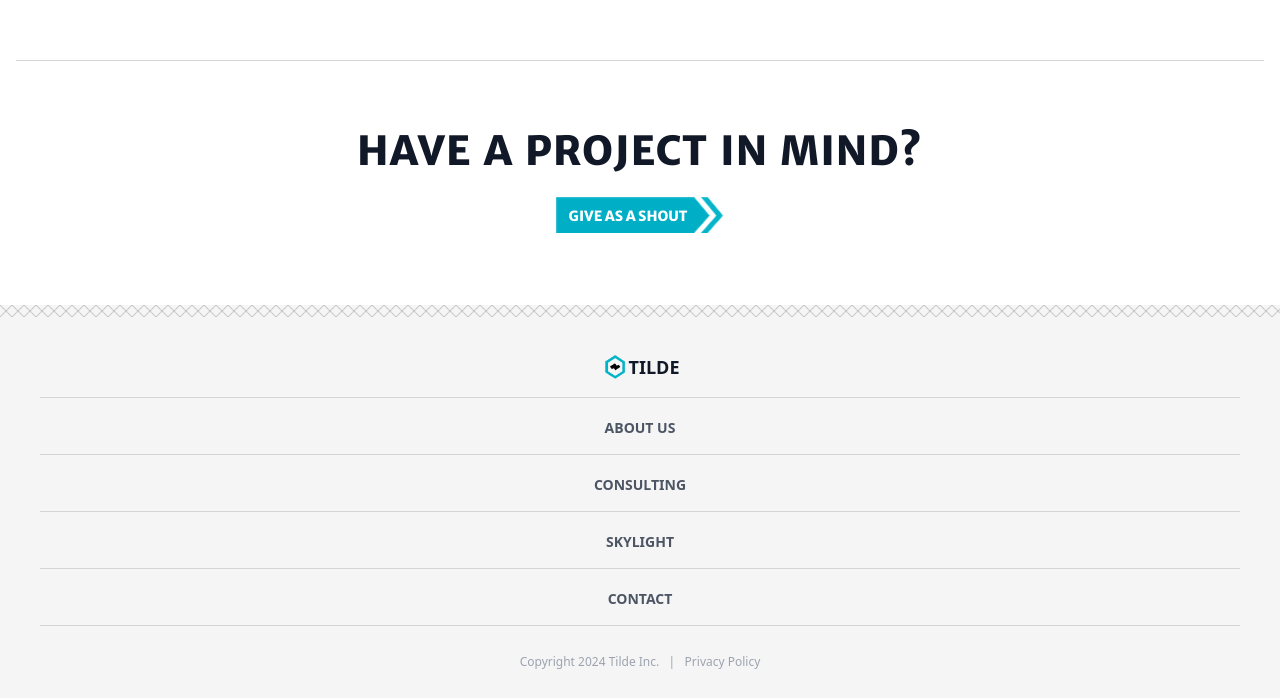
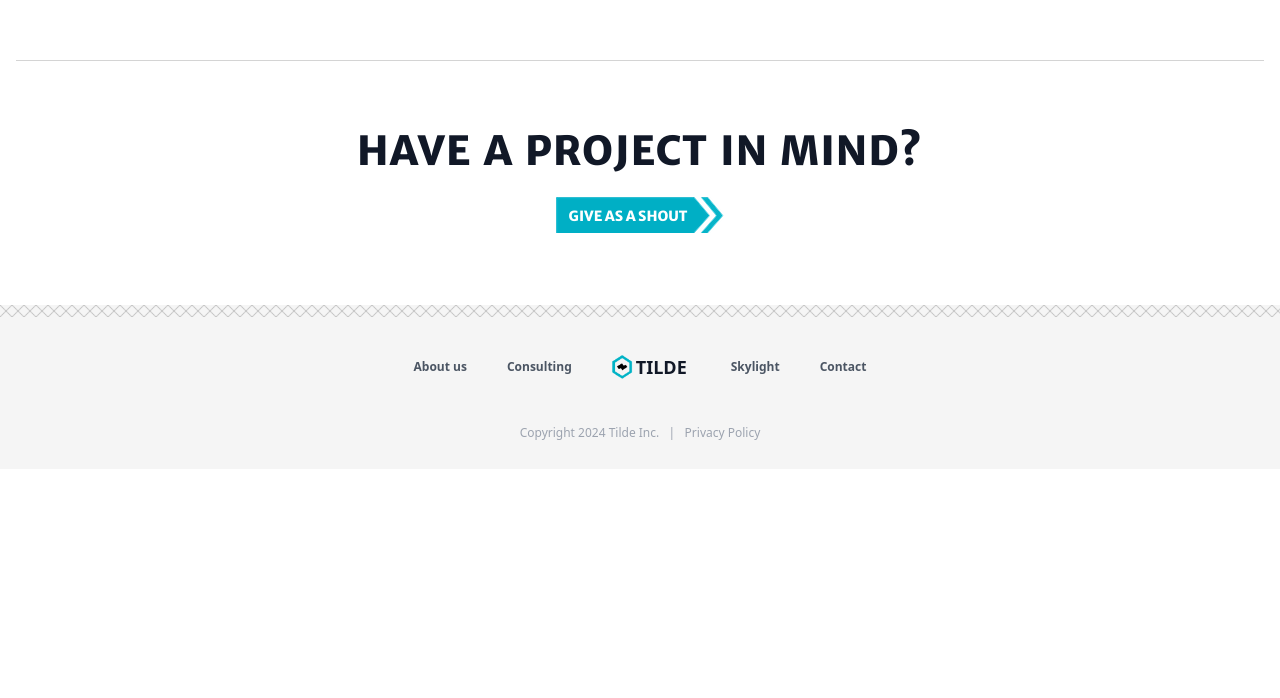
Before and after one commit to aztorius-j/domaca-uloha-8B, a website: page public/index.html in a window 1280 px wide. Shown: the part 1228-1926 px from the top of the page. After the commit the page ends 1697 px from the top, so only its background shows below. Drawn offline with Linux system fonts and the light colour scheme.

Commit message:
pridaná md responzivita pre footer, zrejme hotová md verzia

```diff
--- a/public/index.html
+++ b/public/index.html
@@ -276,29 +276,29 @@
 
         <nav class="mt-9">
 
-            <ul class="flex flex-col gap-y-5 items-center text-gray-600 text-sm font-[900] px-10">
+            <ul class="flex flex-col gap-y-5 items-center uppercase text-gray-600 text-sm font-[900] px-10 md:flex-row md:normal-case md:text-xs md:gap-x-10 md:justify-center">
 
-                <li class="w-full flex justify-center border-b border-neutral-300">
+                <li class="w-full flex justify-center border-b border-neutral-300 relative right-1 md:order-3 md:border-none md:w-auto">
                     <a href="#" class="flex items-center text-lg text-gray-900 mb-4">
                         <img src="img/logo2.png" alt="logo2" class="w-7 h-7">
                             TILDE
                     </a>
                 </li>
 
-                <li class="w-full flex justify-center border-b border-neutral-300">
-                    <a href="#" class="mb-4">ABOUT US</a>
+                <li class="w-full flex justify-center border-b border-neutral-300 md:order-1 md:border-none md:w-auto">
+                    <a href="#" class="mb-4">About us</a>
                 </li>
 
-                <li class="w-full flex justify-center border-b border-neutral-300">
-                    <a href="#" class="mb-4">CONSULTING</a>
+                <li class="w-full flex justify-center border-b border-neutral-300 md:order-2 md:border-none md:w-auto">
+                    <a href="#" class="mb-4">Consulting</a>
                 </li>
 
-                <li class="w-full flex justify-center border-b border-neutral-300">
-                    <a href="#" class="mb-4">SKYLIGHT</a>
+                <li class="w-full flex justify-center border-b border-neutral-300 md:order-4 md:border-none md:w-auto">
+                    <a href="#" class="mb-4">Skylight</a>
                 </li>
 
-                <li class="w-full flex justify-center border-b border-neutral-300">
-                    <a href="#" class="mb-4">CONTACT</a>
+                <li class="w-full flex justify-center border-b border-neutral-300 md:order-5 md:border-none md:w-auto">
+                    <a href="#" class="mb-4">Contact</a>
                 </li>
 
             </ul>
```
Also changed, not shown: public/output.css.
